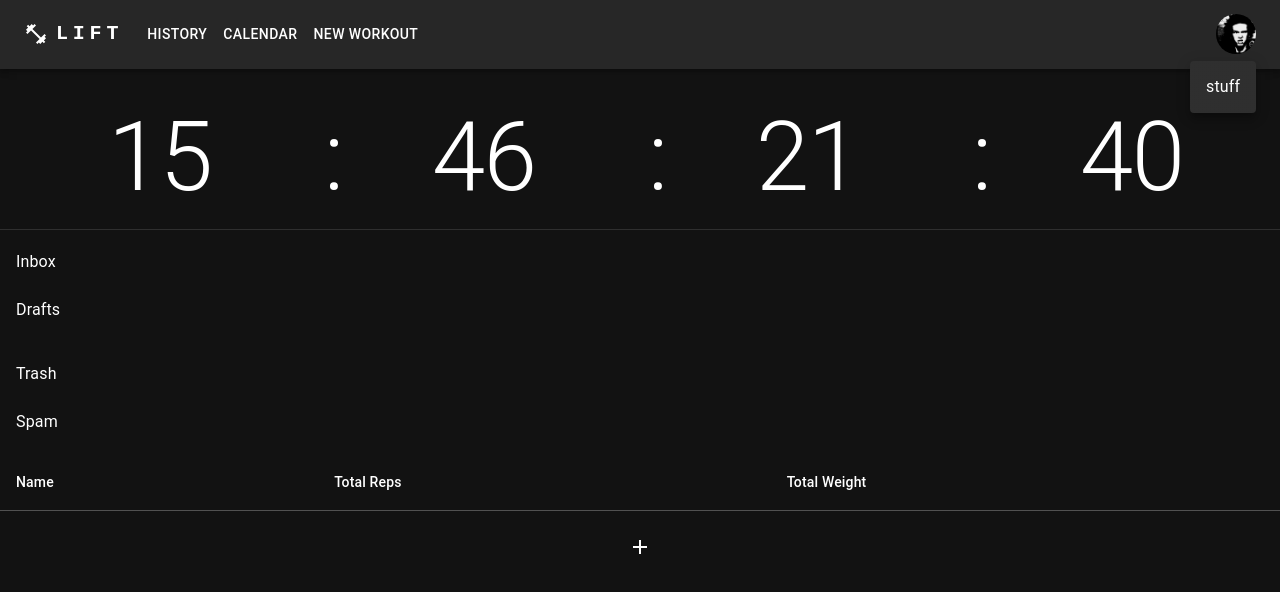
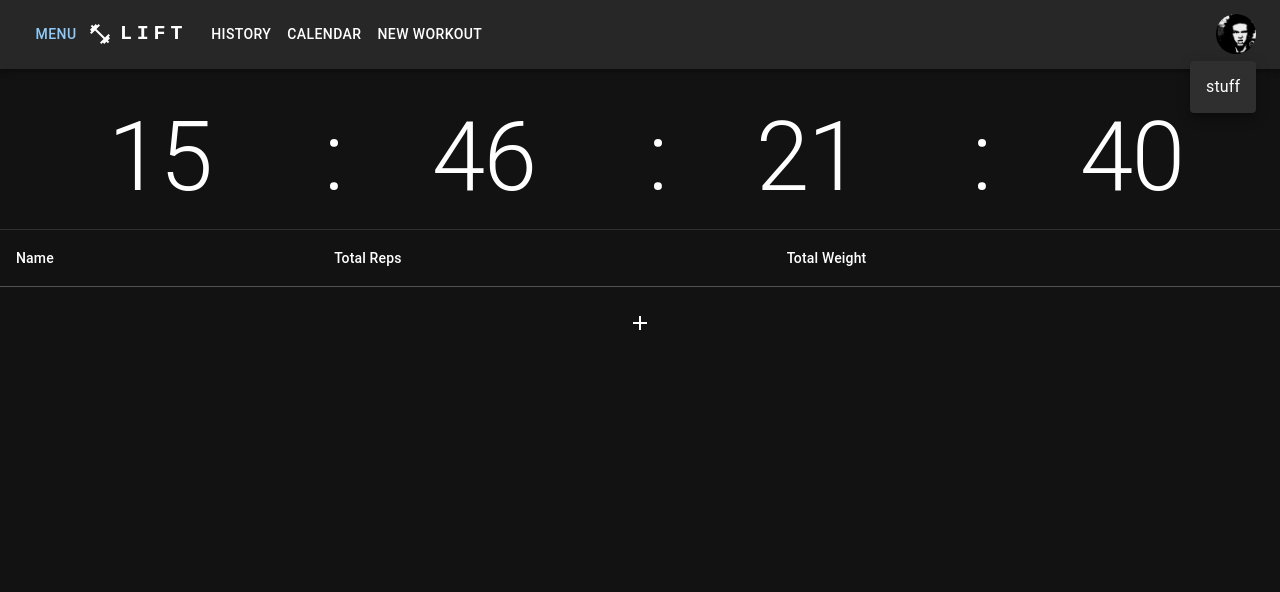
Before and after one commit to entimaniac/workout_tracker_no_ts, a React (Create React App) app: page / in a window 1280 px wide. Both pictures are taken after a click on the button 1236 px from the left and 34 px from the top of the page. Shown: the top 592 px of the page. Built offline with nearby package versions, Linux system fonts and the light colour scheme.

Commit message:
basic navigation overhaul

```diff
--- a/src/App.js
+++ b/src/App.js
@@ -2,7 +2,6 @@ import React from 'react';
 import {ExerciseTable} from "./components/exercises/ExerciseTable";
 import {Clock} from "./components/Clock";
 import {Container, createTheme, CssBaseline, Divider, ThemeProvider} from "@mui/material";
-import {WorkoutList} from "./components/workouts/WorkoutList";
 import {MenuBar} from "./components/header/MenuBar";
 
 function App() {
@@ -19,10 +18,8 @@ function App() {
                     <MenuBar/>
                     <Clock/>
                     <Divider/>
-                    <WorkoutList/>
                     <ExerciseTable/>
                 </Container>
-
             </ThemeProvider>
         </>
     );
--- a/src/components/exercises/ExerciseTable.js
+++ b/src/components/exercises/ExerciseTable.js
@@ -7,8 +7,7 @@ import {Exercise} from "./Exercise";
 
 export const ExerciseTable = () => {
     const {appData, addExercise} = React.useContext(AppContext);
-    const exList = appData?.exercises?.exerciseList;
-    //comment
+    const exerciseList = appData.activeWorkout?.exercises?.exerciseList;
     return (
         <>
             <TableContainer>
@@ -21,15 +20,12 @@ export const ExerciseTable = () => {
                         </TableRow>
                     </TableHead>
                     <TableBody>
-
-                        {Object.values(exList).map((ex) => (
-                            <Fragment key={ex.id}>
-                                <Exercise exercise={ex} />
-                                <SetsTable row={ex}/>
+                        {Object.values(exerciseList)?.map((exercise) => (
+                            <Fragment key={exercise.id}>
+                                <Exercise exercise={exercise} />
+                                <SetsTable exercise={exercise}/>
                             </Fragment>
                         ))}
-
-
                         <TableRow
                             sx={{'&:last-child td, &:last-child th': {border: 0}}}
                         >
--- a/src/components/header/MenuBar.js
+++ b/src/components/header/MenuBar.js
@@ -2,32 +2,22 @@ import * as React from 'react';
 import AppBar from '@mui/material/AppBar';
 import Box from '@mui/material/Box';
 import Toolbar from '@mui/material/Toolbar';
-import IconButton from '@mui/material/IconButton';
 import Typography from '@mui/material/Typography';
-import Menu from '@mui/material/Menu';
 import Container from '@mui/material/Container';
-import Avatar from '@mui/material/Avatar';
 import Button from '@mui/material/Button';
-import Tooltip from '@mui/material/Tooltip';
-import MenuItem from '@mui/material/MenuItem';
 import FitnessCenterIcon from '@mui/icons-material/FitnessCenter';
+import {SideMenu} from "./SideMenu";
+import {UserMenu} from "./UserMenu";
 
 
 export const MenuBar = () => {
-    const [anchorElUser, setAnchorElUser] = React.useState(null);
-
-    const handleOpenUserMenu = (e) => {
-        setAnchorElUser(e.currentTarget);
-    };
-
-    const handleCloseUserMenu = () => {
-        setAnchorElUser(null);
-    };
-
     return (
         <AppBar position="static">
             <Container maxWidth="xl">
                 <Toolbar disableGutters>
+                    <SideMenu/>
+
+
                     <FitnessCenterIcon sx={{display: 'flex', mr: 1}}/>
                     <Typography
                         variant="h6"
@@ -66,33 +56,9 @@ export const MenuBar = () => {
                             New Workout
                         </Button>
                     </Box>
+                    <UserMenu/>
+                    <Box sx={{flexGrow: 0}}>
 
-                    <Box sx={{flexGrow: 0}}>
-                        <Tooltip title="Open settings">
-                            <IconButton onClick={handleOpenUserMenu} sx={{p: 0}}>
-                                <Avatar src={require('./face.jpg')}/>
-                            </IconButton>
-                        </Tooltip>
-                        <Menu
-                            sx={{mt: '45px'}}
-                            id="menu-appbar"
-                            anchorEl={anchorElUser}
-                            anchorOrigin={{
-                                vertical: 'top',
-                                horizontal: 'right',
-                            }}
-                            keepMounted
-                            transformOrigin={{
-                                vertical: 'top',
-                                horizontal: 'right',
-                            }}
-                            open={Boolean(anchorElUser)}
-                            onClose={handleCloseUserMenu}
-                        >
-                            <MenuItem onClick={handleCloseUserMenu}>
-                                <Typography textAlign="center">stuff</Typography>
-                            </MenuItem>
-                        </Menu>
                     </Box>
                 </Toolbar>
             </Container>
--- /dev/null
+++ b/src/components/header/SideMenu.js
@@ -0,0 +1,45 @@
+import * as React from 'react';
+import Drawer from '@mui/material/Drawer';
+import Button from '@mui/material/Button';
+import List from '@mui/material/List';
+import ListItem from '@mui/material/ListItem';
+import ListItemButton from '@mui/material/ListItemButton';
+import ListItemText from '@mui/material/ListItemText';
+import {Divider} from "@mui/material";
+
+export const SideMenu = () => {
+    const [open, setOpen] = React.useState(false);
+
+    const toggleOpen = () => {
+        setOpen(!open);
+    };
+
+    return (
+        <>
+            <Button onClick={() => toggleOpen()}>menu</Button>
+            <Drawer
+                open={open}
+                onClose={toggleOpen}
+            >
+                <List>
+                    <ListItem >
+                        <ListItemText primary={"Hii"}/>
+                    </ListItem>
+                    <Divider />
+                    <ListItem disablePadding>
+                        <ListItemButton>
+                            <ListItemText primary={"previous workouts\n"}/>
+                        </ListItemButton>
+                    </ListItem>
+                    <ListItem disablePadding>
+                        <ListItemButton>
+                            <ListItemText primary={"previous workouts\n"}/>
+                        </ListItemButton>
+                    </ListItem>
+                </List>
+
+
+            </Drawer>
+        </>
+    );
+}
--- /dev/null
+++ b/src/components/header/UserMenu.js
@@ -0,0 +1,49 @@
+import * as React from 'react';
+import Tooltip from "@mui/material/Tooltip";
+import IconButton from "@mui/material/IconButton";
+import Avatar from "@mui/material/Avatar";
+import Menu from "@mui/material/Menu";
+import MenuItem from "@mui/material/MenuItem";
+import Typography from "@mui/material/Typography";
+
+export const UserMenu = () => {
+    const [anchorElUser, setAnchorElUser] = React.useState(null);
+
+    const handleOpenUserMenu = (e) => {
+        setAnchorElUser(e.currentTarget);
+    };
+
+    const handleCloseUserMenu = () => {
+        setAnchorElUser(null);
+    };
+
+    return (
+        <>
+            <Tooltip title="Open settings">
+                <IconButton onClick={handleOpenUserMenu} sx={{p: 0}}>
+                    <Avatar src={require('./face.jpg')}/>
+                </IconButton>
+            </Tooltip>
+            <Menu
+                sx={{mt: '45px'}}
+                id="menu-appbar"
+                anchorEl={anchorElUser}
+                anchorOrigin={{
+                    vertical: 'top',
+                    horizontal: 'right',
+                }}
+                keepMounted
+                transformOrigin={{
+                    vertical: 'top',
+                    horizontal: 'right',
+                }}
+                open={Boolean(anchorElUser)}
+                onClose={handleCloseUserMenu}
+            >
+                <MenuItem onClick={handleCloseUserMenu}>
+                    <Typography textAlign="center">stuff</Typography>
+                </MenuItem>
+            </Menu>
+        </>
+    );
+}
--- a/src/components/sets/SetsTable.js
+++ b/src/components/sets/SetsTable.js
@@ -4,9 +4,9 @@ import AddIcon from '@mui/icons-material/Add';
 import {AppContext} from "../../context/AppContext";
 import {Set} from "./Set";
 
-export const SetsTable = ({row}) => {
+export const SetsTable = ({exercise}) => {
     const {addSet} = React.useContext(AppContext);
-    const setList = row?.sets?.setList;
+    const setList = exercise?.sets?.setList;
 
     return (
         <>
@@ -23,13 +23,13 @@ export const SetsTable = ({row}) => {
                             </TableHead>
                             <TableBody>
                                 {Object.values(setList).map((s) => (
-                                    <Set key={s.id} set={s} rowId={row.id}/>
+                                    <Set key={s.id} set={s} rowId={exercise.id}/>
                                 ))}
                                 <TableRow
                                     sx={{'&:last-child td, &:last-child th': {border: 0}}}
                                 >
                                     <TableCell colSpan={5} align={"center"}>
-                                        <IconButton onClick={() => addSet(row.id)}>
+                                        <IconButton onClick={() => addSet(exercise.id)}>
                                             <AddIcon/>
                                         </IconButton>
                                     </TableCell>
--- a/src/components/workouts/WorkoutList.js
+++ /dev/null
@@ -1,40 +0,0 @@
-import React from 'react';
-import {Box, List, ListItem, ListItemButton, ListItemText} from "@mui/material";
-
-export const WorkoutList = () => {
-
-    return (
-        <>
-            <Box sx={{width: '100%', maxWidth: 360, bgcolor: 'background.paper'}}>
-                <nav aria-label="main mailbox folders">
-                    <List>
-                        <ListItem disablePadding>
-                            <ListItemButton>
-                                <ListItemText primary="Inbox"/>
-                            </ListItemButton>
-                        </ListItem>
-                        <ListItem disablePadding>
-                            <ListItemButton>
-                                <ListItemText primary="Drafts"/>
-                            </ListItemButton>
-                        </ListItem>
-                    </List>
-                </nav>
-                <nav aria-label="secondary mailbox folders">
-                    <List>
-                        <ListItem disablePadding>
-                            <ListItemButton>
-                                <ListItemText primary="Trash"/>
-                            </ListItemButton>
-                        </ListItem>
-                        <ListItem disablePadding>
-                            <ListItemButton component="a" href="#simple-list">
-                                <ListItemText primary="Spam"/>
-                            </ListItemButton>
-                        </ListItem>
-                    </List>
-                </nav>
-            </Box>
-        </>
-    );
-}
```
Also changed, not shown: src/context/AppContext.js (+44 -11 lines).
